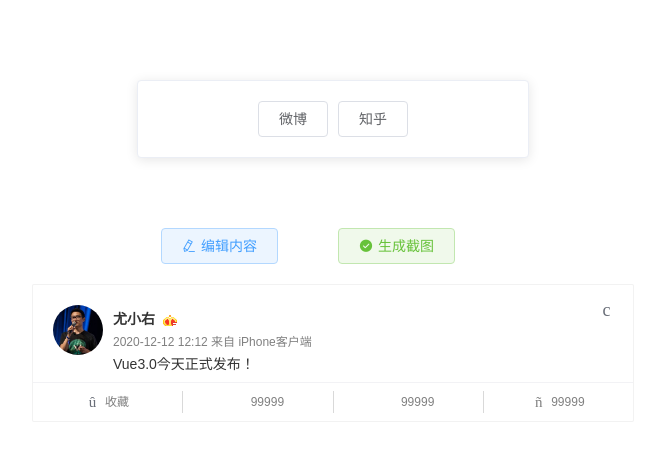
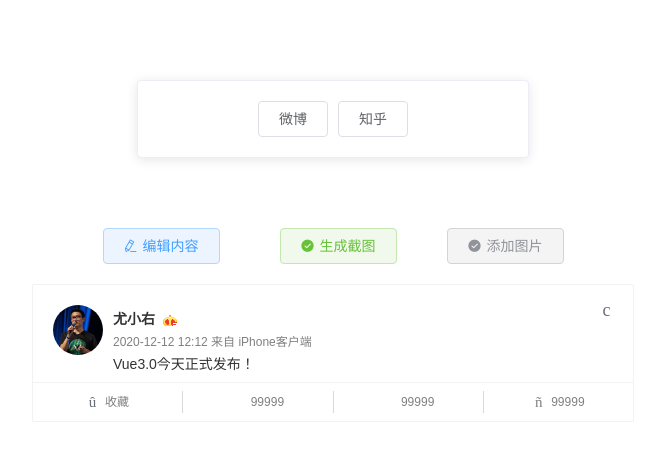
Before and after one commit to thegreatjavascript/FakeScreenshot, a Vue app: page / in a window 1280 px wide. Shown: the top 458 px of the page, without its empty margins (307-972 px from the left). Built offline with nearby package versions, Linux system fonts and the light colour scheme; a web font is replaced by a local one.

Commit message:
feat:微博支持添加图片

```diff
--- a/src/components/sina/simple/Index.vue
+++ b/src/components/sina/simple/Index.vue
@@ -3,6 +3,9 @@
     <div class='toolbar'>
       <el-button type="primary" icon="el-icon-edit" size="medium" @click='changeMode' plain>{{edit ? '确认' : '编辑内容'}}</el-button>
       <el-button type="success" icon='el-icon-success' size="medium" @click='generageScreenShot' plain>生成截图</el-button>
+      <el-upload :show-file-list="false" action="" :on-success="handlePicSuccess" :before-upload="beforePicUpload">
+        <el-button type="info" icon='el-icon-success' size="medium"  plain>添加图片</el-button>
+      </el-upload>
     </div>
     <el-dialog title="" :visible.sync="dialogVisible" @opened='showImage'>
       <div id='image-container'>
@@ -40,7 +43,7 @@
         </div>
         <div id="DIV_14">
           <div id="DIV_15">
-            <el-upload v-if='edit' class="avatar-uploader" action='' :show-file-list="false" :on-success="handleAvatarSuccess" :before-upload="beforeAvatarUpload">
+            <el-upload v-if='edit' class="avatar-uploader"  action="" :show-file-list="false" :on-success="handleAvatarSuccess" :before-upload="beforeAvatarUpload">
               <img v-if="avatar" :src="avatar" class="avatar">
               <i v-else class="el-icon-plus avatar-uploader-icon"></i>
             </el-upload>
@@ -58,6 +61,7 @@
           </div>
           <div id="DIV_27" v-html= 'content'  :contenteditable="edit" @input="changeContent">
           </div>
+
         </div>
         <div id="DIV_35">
           <div id="DIV_36">
@@ -78,7 +82,7 @@
             </li>
             <li id="LI_69">
               <!--cuslike用于前端判断是否显示个性赞，1:显示-->
-              <span  title="赞" id="A_70"><span id="SPAN_71"><span id="SPAN_72"> <span id="SPAN_73"><em id="EM_74">ñ</em><em id="EM_75" :contenteditable="edit" v-html='starNumber'></em></span></span></span></span> <span id="SPAN_76"><span id="SPAN_77"><i id="I_78"></i><em id="EM_79"></em></span></span>
+              <span  title="赞" id="A_70" ><span id="SPAN_71"><span id="SPAN_72"> <span id="SPAN_73" ><em id="EM_74" >ñ</em><em id="EM_75" :contenteditable="edit" v-html='starNumber'></em></span></span></span></span> <span id="SPAN_76"><span id="SPAN_77"><i id="I_78"></i><em id="EM_79"></em></span></span>
             </li>
           </ul>
         </div>
@@ -109,7 +113,9 @@ export default {
       content: "Vue3.0今天正式发布！",
       canvas: "",
       mentionPerson: '',
-      isMentioned: false
+      isMentioned: false,
+      picture:'',
+      imageUrl: '',
     }
   },
   methods: {
@@ -139,10 +145,13 @@ export default {
       });
     },
     generageScreenShot() {
-      html2canvas(document.querySelector("#DIV_1"), {allowTaint:true, useCORS: true}).then(
+      let screenShot = document.querySelector("#DIV_1");
+      let width = screenShot.offsetWidth;
+      let height = screenShot.offsetHeight;
+      html2canvas(screenShot, {allowTaint:true, useCORS: true, height:height , width:width}).then(
         canvas => {
+          this.canvas = canvas;
           this.dialogVisible = true;
-          this.canvas = canvas;
         }
       );
     },
@@ -165,6 +174,21 @@ export default {
         this.avatar = res;
       });
       return true;
+    },
+    handlePicSuccess(res, file) {
+      this.picture = URL.createObjectURL(file.raw);
+      console.log(this.picture)
+    },
+    beforePicUpload(file) {
+      this.getBase64(file).then(res => {
+        this.picture = res;
+        let image = new Image(167);
+        image.src = this.picture;
+        console.log(image.width);
+        console.log(image.height)
+        document.getElementById('DIV_27').appendChild(image)
+        image.style = "display:block"
+      });
     },
     download() {
       let download = document.getElementById("download");
```
Also changed, not shown: src/components/sina/simple/Index.css (line endings or trailing spaces).
